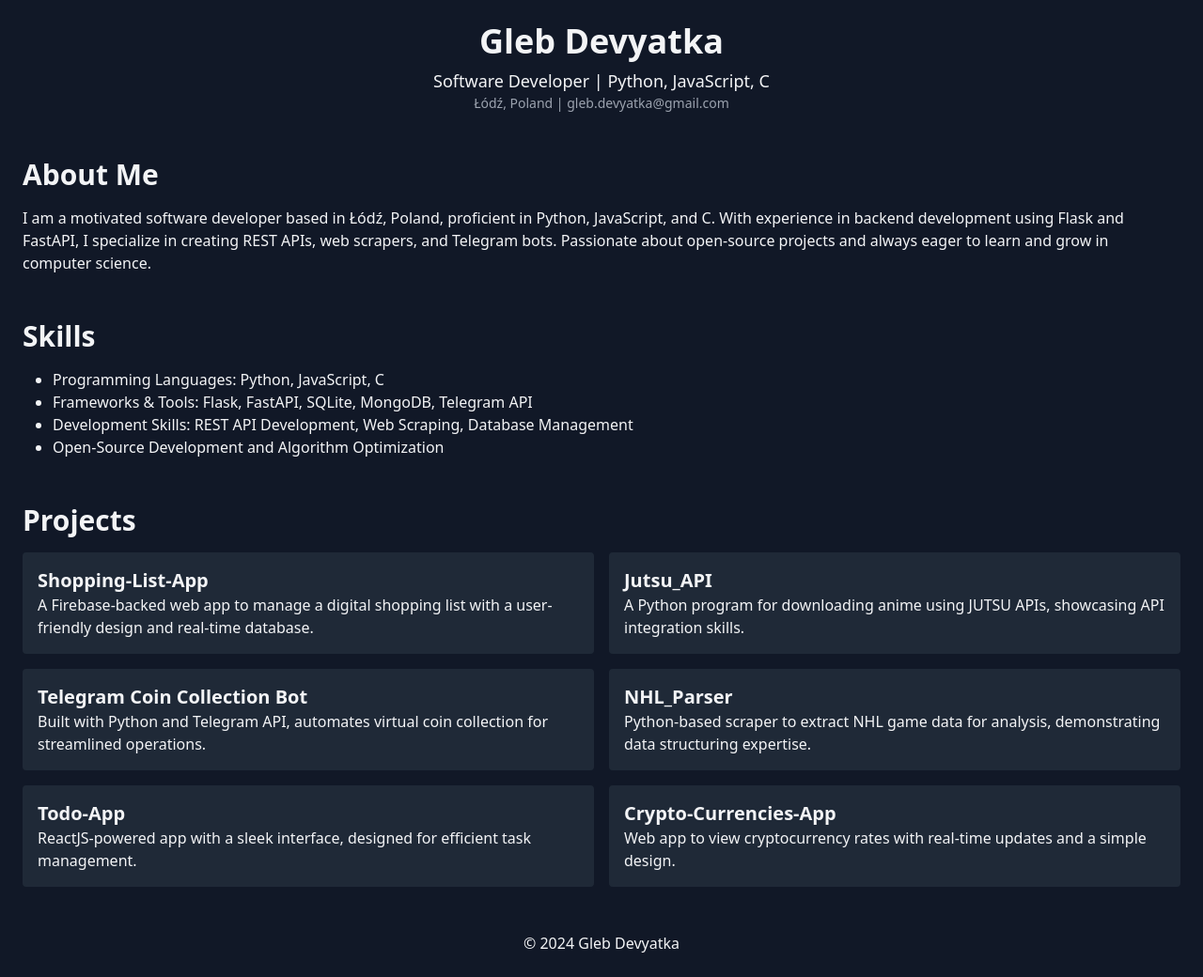
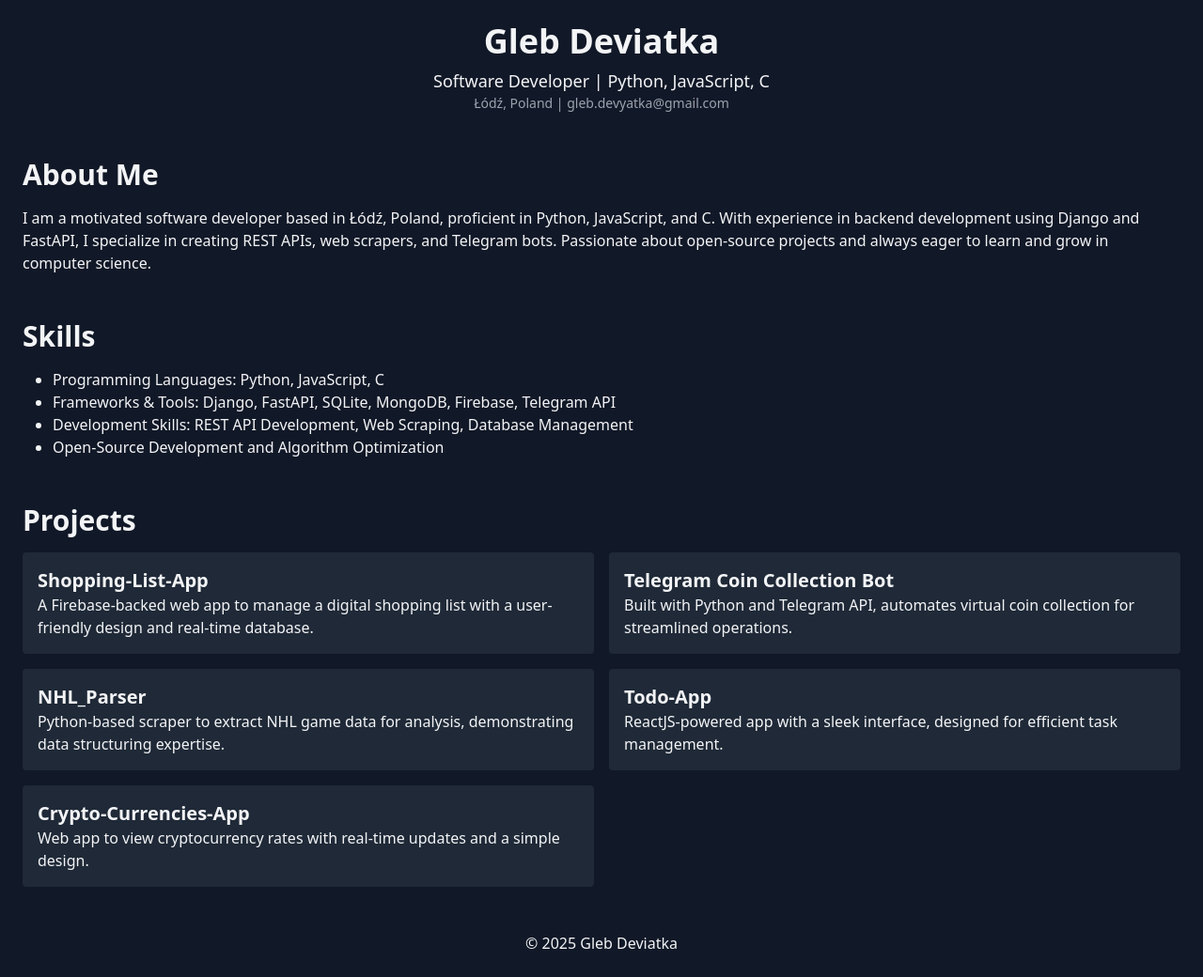
Before and after one commit to NINEZERN/NINEZERN.github.io, a plain HTML site: page index.html in a window 1280 px wide. Shown: the whole page at 94% size. Drawn offline with nearby package versions, Linux system fonts and the light colour scheme.

Commit message:
Update index.html

```diff
--- a/index.html
+++ b/index.html
@@ -3,13 +3,13 @@
 <head>
     <meta charset="UTF-8">
     <meta name="viewport" content="width=device-width, initial-scale=1.0">
-    <title>Gleb Devyatka - Portfolio</title>
+    <title>Gleb Deviatka - Portfolio</title>
     <link rel="stylesheet" href="https://cdn.jsdelivr.net/npm/tailwindcss@latest/dist/tailwind.min.css">
 </head>
 <body class="bg-gray-900 text-gray-100 font-sans">
     <!-- Header -->
     <header class="p-6 text-center">
-        <h1 class="text-4xl font-bold">Gleb Devyatka</h1>
+        <h1 class="text-4xl font-bold">Gleb Deviatka</h1>
         <p class="mt-2 text-lg">Software Developer | Python, JavaScript, C</p>
         <p class="text-sm text-gray-400">Łódź, Poland | gleb.devyatka@gmail.com</p>
     </header>
@@ -19,7 +19,7 @@
         <h2 class="text-3xl font-semibold mb-4">About Me</h2>
         <p>
             I am a motivated software developer based in Łódź, Poland, proficient in Python, JavaScript, and C.
-            With experience in backend development using Flask and FastAPI, I specialize in creating REST APIs,
+            With experience in backend development using Django and FastAPI, I specialize in creating REST APIs,
             web scrapers, and Telegram bots. Passionate about open-source projects and always eager to learn and grow in computer science.
         </p>
     </section>
@@ -29,7 +29,7 @@
         <h2 class="text-3xl font-semibold mb-4">Skills</h2>
         <ul class="list-disc pl-8">
             <li>Programming Languages: Python, JavaScript, C</li>
-            <li>Frameworks & Tools: Flask, FastAPI, SQLite, MongoDB, Telegram API</li>
+            <li>Frameworks & Tools: Django, FastAPI, SQLite, MongoDB, Firebase, Telegram API</li>
             <li>Development Skills: REST API Development, Web Scraping, Database Management</li>
             <li>Open-Source Development and Algorithm Optimization</li>
         </ul>
@@ -39,27 +39,23 @@
     <section class="p-6">
         <h2 class="text-3xl font-semibold mb-4">Projects</h2>
         <div class="grid grid-cols-1 md:grid-cols-2 gap-4">
-            <a href="https://github.com/username/Shopping-List-App" class="bg-gray-800 p-4 rounded hover:bg-gray-700">
+            <a href="https://github.com/NINEZERN/Shopping-List-App" class="bg-gray-800 p-4 rounded hover:bg-gray-700">
                 <h3 class="text-xl font-semibold">Shopping-List-App</h3>
                 <p>A Firebase-backed web app to manage a digital shopping list with a user-friendly design and real-time database.</p>
             </a>
-            <a href="https://github.com/username/Jutsu_API" class="bg-gray-800 p-4 rounded hover:bg-gray-700">
-                <h3 class="text-xl font-semibold">Jutsu_API</h3>
-                <p>A Python program for downloading anime using JUTSU APIs, showcasing API integration skills.</p>
-            </a>
-            <a href="https://github.com/username/collecting_coins_bot" class="bg-gray-800 p-4 rounded hover:bg-gray-700">
+            <a href="https://github.com/NINEZERN/collecting_coins_bot" class="bg-gray-800 p-4 rounded hover:bg-gray-700">
                 <h3 class="text-xl font-semibold">Telegram Coin Collection Bot</h3>
                 <p>Built with Python and Telegram API, automates virtual coin collection for streamlined operations.</p>
             </a>
-            <a href="https://github.com/username/NHL_Parser" class="bg-gray-800 p-4 rounded hover:bg-gray-700">
+            <a href="https://github.com/NINEZERN/NHL_Parser" class="bg-gray-800 p-4 rounded hover:bg-gray-700">
                 <h3 class="text-xl font-semibold">NHL_Parser</h3>
                 <p>Python-based scraper to extract NHL game data for analysis, demonstrating data structuring expertise.</p>
             </a>
-            <a href="https://github.com/username/Todo-App" class="bg-gray-800 p-4 rounded hover:bg-gray-700">
+            <a href="https://github.com/NINEZERN/Todo-App" class="bg-gray-800 p-4 rounded hover:bg-gray-700">
                 <h3 class="text-xl font-semibold">Todo-App</h3>
                 <p>ReactJS-powered app with a sleek interface, designed for efficient task management.</p>
             </a>
-            <a href="https://github.com/username/Crypto-Currencies-App" class="bg-gray-800 p-4 rounded hover:bg-gray-700">
+            <a href="https://github.com/NINEZERN/Crypto-Currencies-App" class="bg-gray-800 p-4 rounded hover:bg-gray-700">
                 <h3 class="text-xl font-semibold">Crypto-Currencies-App</h3>
                 <p>Web app to view cryptocurrency rates with real-time updates and a simple design.</p>
             </a>
@@ -68,7 +64,7 @@
 
     <!-- Footer -->
     <footer class="p-6 text-center">
-        <p>© 2024 Gleb Devyatka</p>
+        <p>© 2025 Gleb Deviatka</p>
     </footer>
 </body>
 </html>
```
